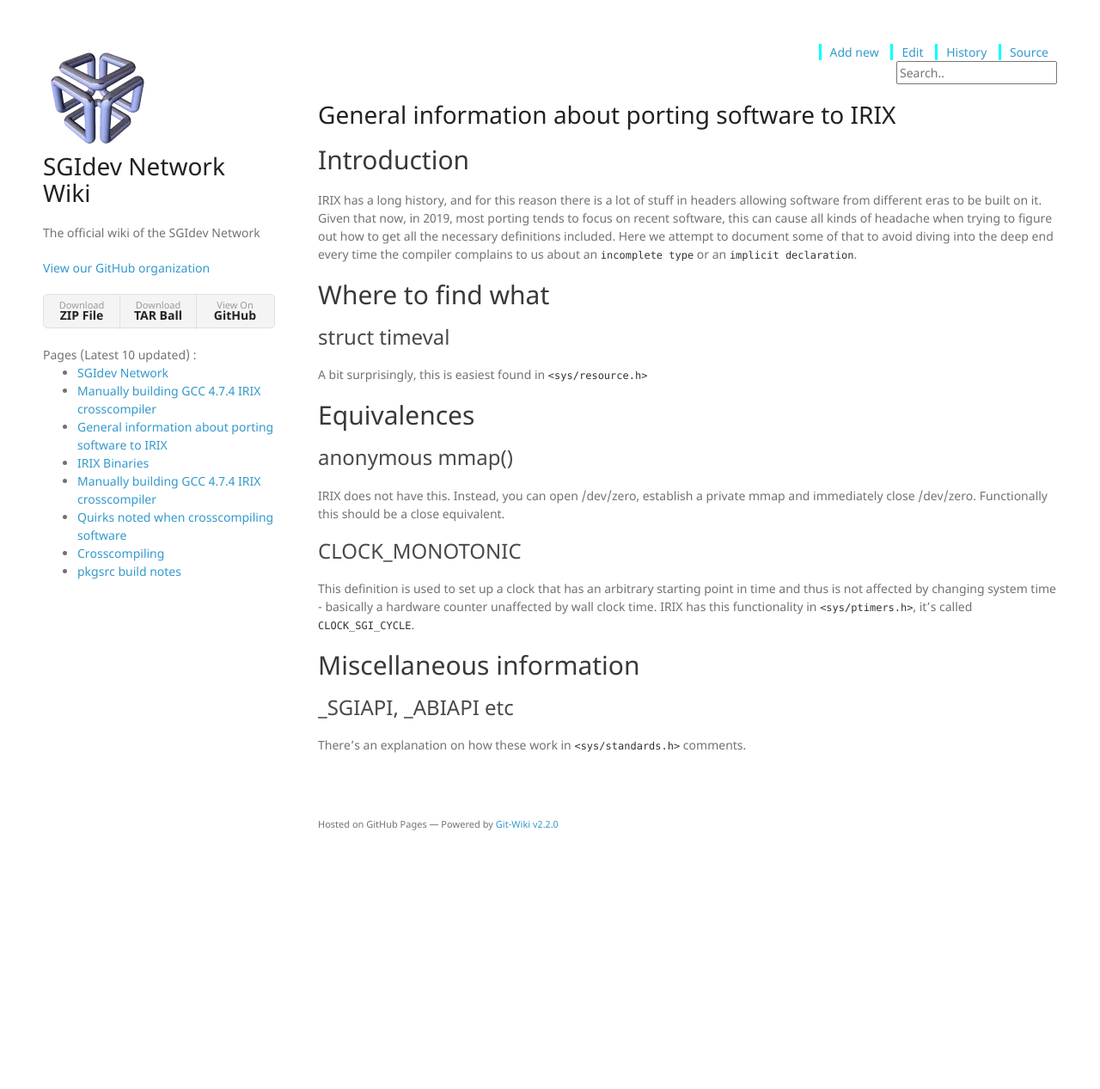
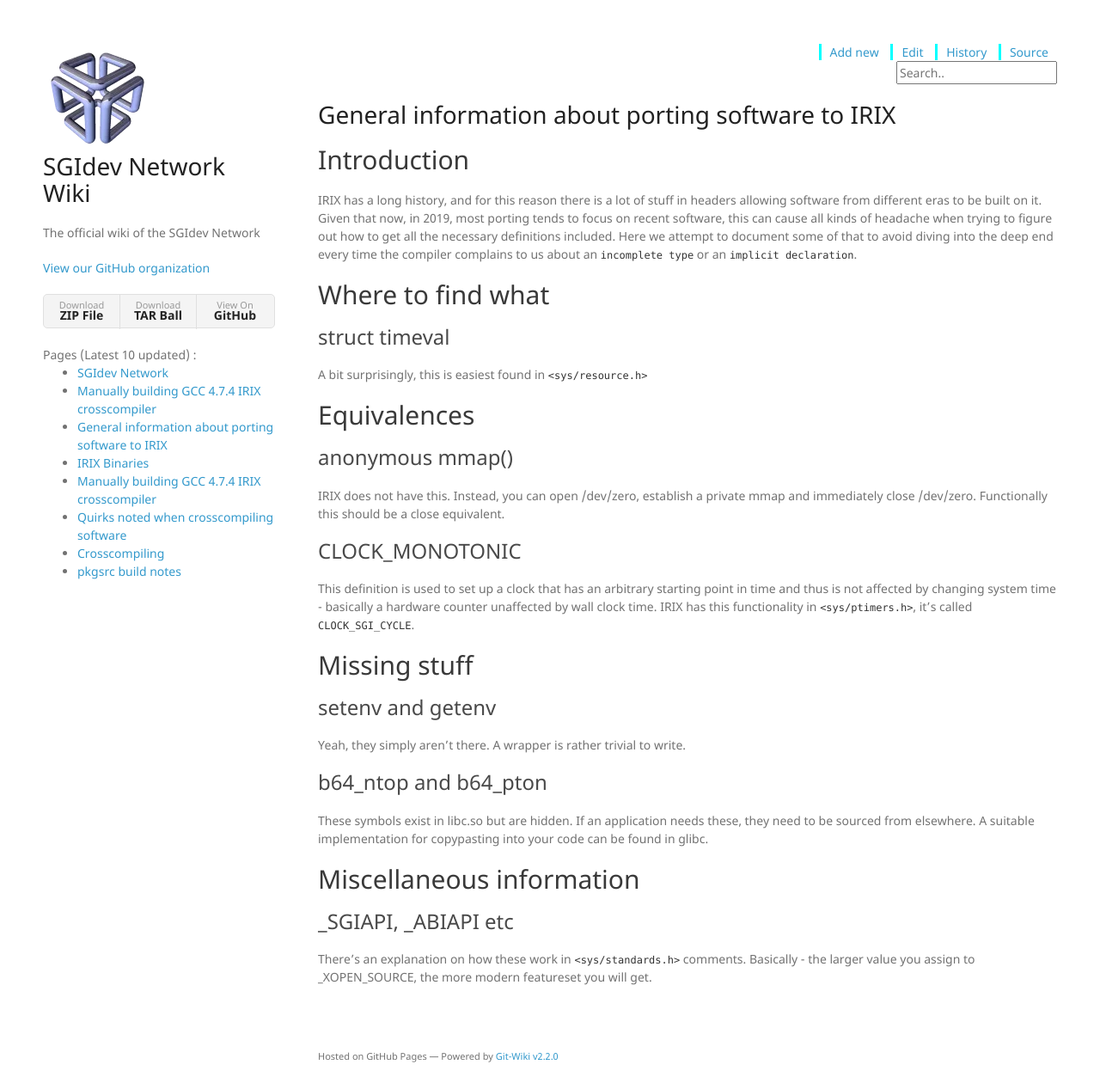
Before and after one commit to sgidevnet/sgidevnet.github.io, a Jekyll site: the page built from wiki/General_information_about_porting_software_to_IRIX.md, in a window 1280 px wide. Shown: the whole page at 86% size. Built offline with Jekyll 4.4.1, drawn with Linux system fonts in a browser that asks for light colours; nearby versions of some CDN libraries; our own code applies the rules of GitHub Pages for plain Markdown files; before the commit the page ends 997 px from its top, so only the background shows below that.

Commit message:
a bit more information on how to do stuff

```diff
--- a/wiki/General_information_about_porting_software_to_IRIX.md
+++ b/wiki/General_information_about_porting_software_to_IRIX.md
@@ -33,9 +33,22 @@ time - basically a hardware counter unaffected by wall clock
 time. IRIX has this functionality in `<sys/ptimers.h>`, it's called
 `CLOCK_SGI_CYCLE`.
 
+## Missing stuff
+
+### setenv and getenv
+
+Yeah, they simply aren't there. A wrapper is rather trivial to write.
+
+### b64_ntop and b64_pton
+
+These symbols exist in libc.so but are hidden. If an application needs
+these, they need to be sourced from elsewhere. A suitable
+implementation for copypasting into your code can be found in glibc.
+
 ## Miscellaneous information
 
 ### _SGIAPI, _ABIAPI etc
 
 There's an explanation on how these work in `<sys/standards.h>`
-comments.
+comments. Basically - the larger value you assign to _XOPEN_SOURCE,
+the more modern featureset you will get.
```
